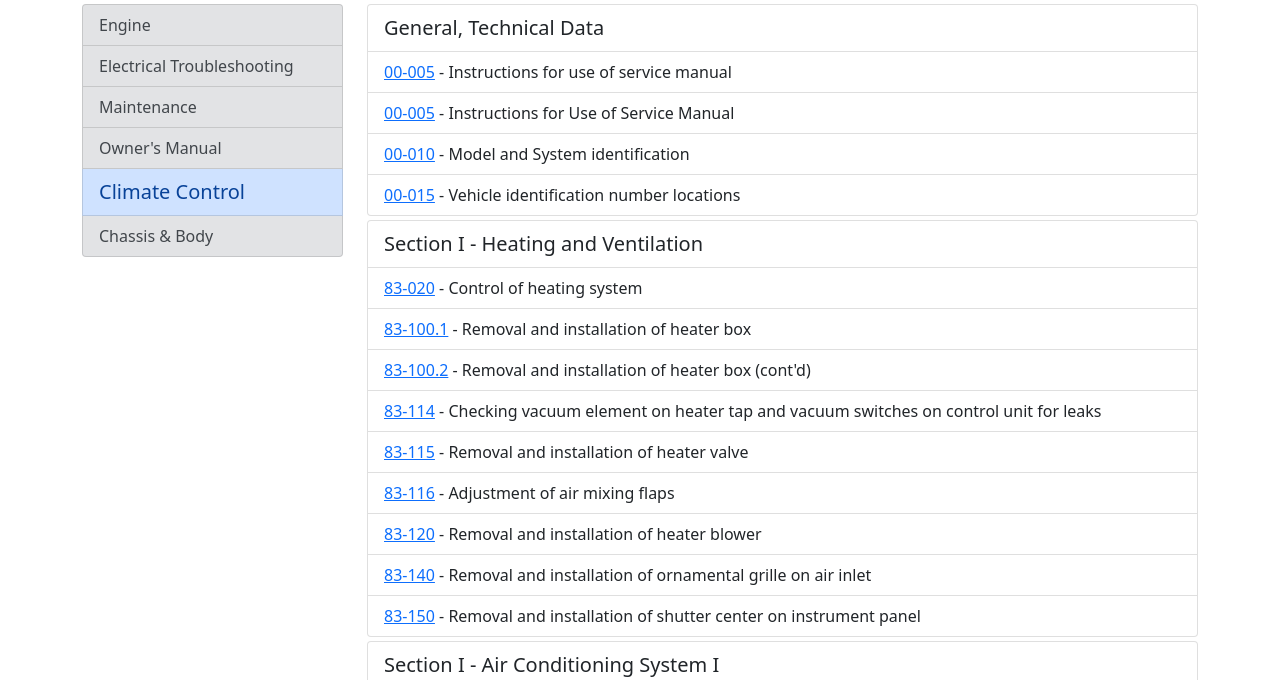
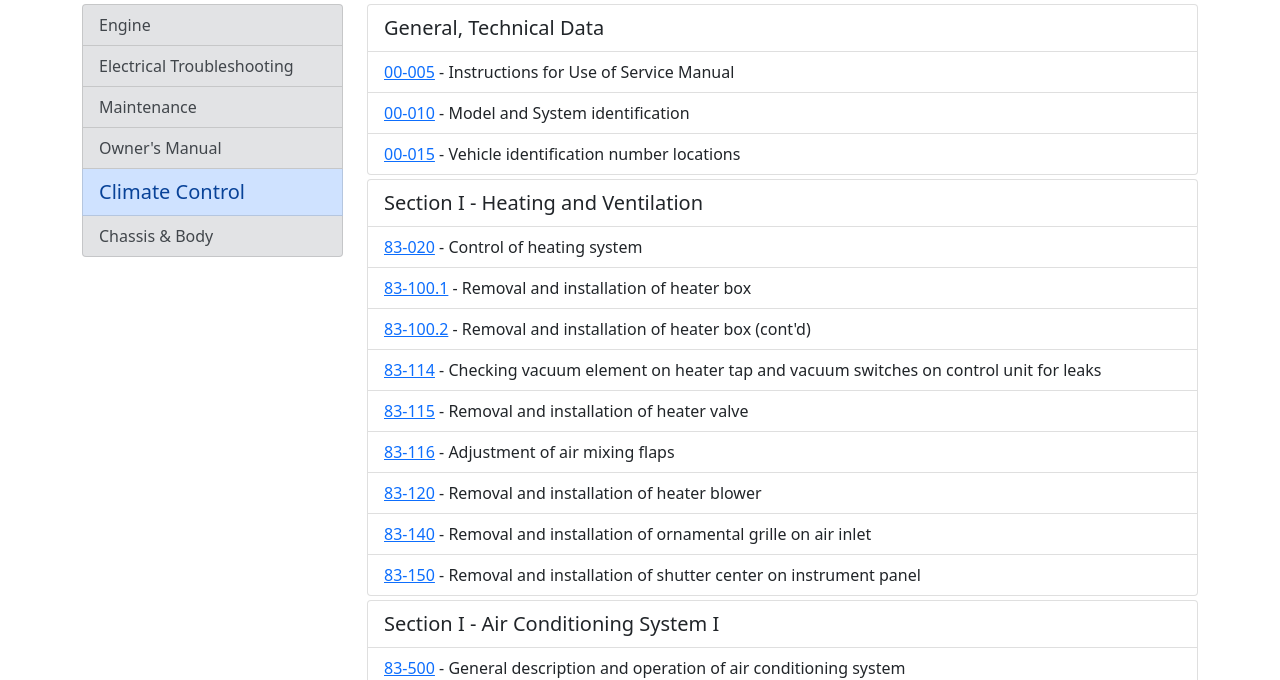
Before and after one commit to W116org/handbook, a Jekyll site: the page built from Climate.html, in a window 1280 px wide and 900 px high, cut to the strip 220-900 px from the top of the window. Built offline with Jekyll 4.4.1, drawn with Linux system fonts in a browser that asks for light colours; comment, search, counter and statistics services are not loaded.

Commit message:
Update Climate.html

```diff
--- a/Climate.html
+++ b/Climate.html
@@ -20,7 +20,6 @@
   <div class="col-xs-12 col-md-9">
     <ul class="list-group mb-1">
       <li class="list-group-item lead">General, Technical Data</li>
-      <li class="list-group-item"><a href="{{site.cdpath}}/Chassis/00-005.pdf">00-005</a> - Instructions for use of service manual</li>
       <li class="list-group-item"><a href="{{site.cdpath}}/Climate/00-005.pdf">00-005</a> - Instructions for Use of Service Manual</li>
       <li class="list-group-item"><a href="{{site.cdpath}}/Climate/00-010.pdf">00-010</a> - Model and System identification</li>
       <li class="list-group-item"><a href="{{site.cdpath}}/Climate/00-015.pdf">00-015</a> - Vehicle identification number locations</li>
```
